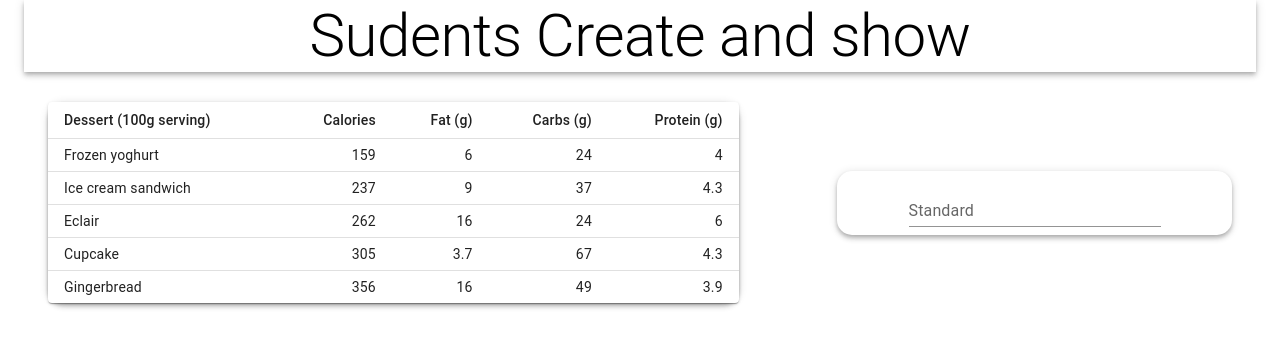
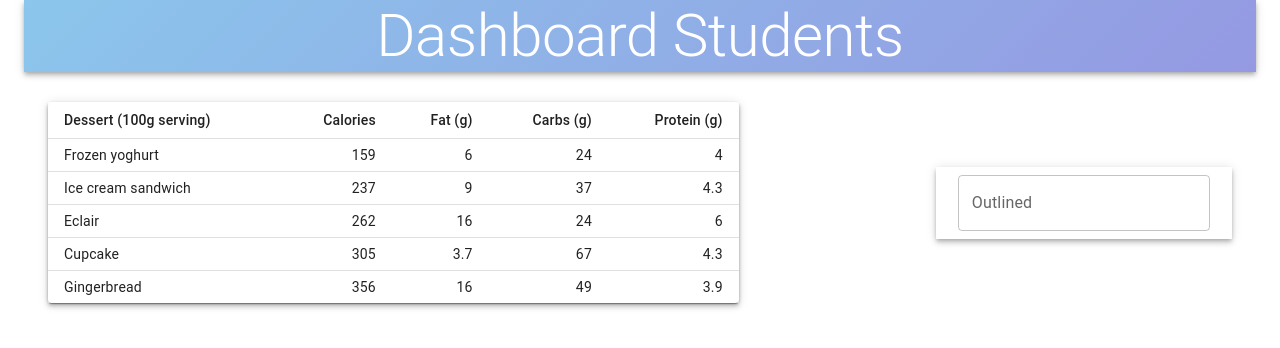
Before and after one commit to mohamedabcd/myProject-azure-fil-rouge, a React (Create React App) app in the folder client/: page / in a window 1280 px wide. Shown: the top 348 px of the page. Built offline with nearby package versions, Linux system fonts and the light colour scheme.

Commit message:
styling component appbar

```diff
--- a/client/package.json
+++ b/client/package.json
@@ -23,7 +23,7 @@
     "web-vitals": "^2.1.4"
   },
   "scripts": {
-    "start": "react-scripts start",
+    "start": "react-scripts --openssl-legacy-provider start",
     "build": "react-scripts build",
     "test": "react-scripts test",
     "eject": "react-scripts eject"
--- a/client/src/App.js
+++ b/client/src/App.js
@@ -11,10 +11,10 @@ function App() {
   const classes = makeStyles();
   return (
     <div className="App">
-      <Container maxWidth="lg">
-        <AppBar className={classes.appbar} position="static" color="inherit" >
+      <Container maxWidth="xl">
+        <AppBar className={classes.appbar} position="static" color="inherit"  >
           <Typography className={classes.heading} variant="h2" align="center">
-            Sudents Create and show
+            Dashboard Students
           </Typography>
         </AppBar>
         <Grow in>
@@ -25,8 +25,8 @@ function App() {
                   <Student/>
                 </AppBar>
               </Grid>
-              <Grid item xs={12} sm={4}>
-              <AppBar className={classes.appBar} position="static" color="inherit">
+              <Grid item xs={11} sm={3}>
+              <AppBar className={classes.appBarInput} position="static" color="inherit">
                   <CreateStudent/>
                 </AppBar>
               </Grid>
@@ -34,6 +34,7 @@ function App() {
           </Container>
         </Grow>
       </Container>
+
     </div>
   );
 }
--- a/client/src/components/createStudent/createStudent.js
+++ b/client/src/components/createStudent/createStudent.js
@@ -12,8 +12,8 @@ export default function BasicTextFields() {
       noValidate
       autoComplete="off"
     >
-      {/* <TextField id="outlined-basic" label="Outlined" variant="outlined" /> */}
-      <TextField id="standard-basic" label="Standard" variant="standard" />
+      <TextField id="outlined-basic" label="Outlined" variant="outlined" />
+      {/* <TextField id="standard-basic" label="Standard" variant="standard" /> */}
     </Box>
   );
 }
--- a/client/src/styles.js
+++ b/client/src/styles.js
@@ -2,16 +2,28 @@ import { makeStyles } from '@material-ui/core/styles';
 
 export default makeStyles(() => ({
     appBar: {
-        borderRadius: 15,
+
         margin: '30px 0',
         display: 'flex',
         flexDirection: 'column',
         justifyContent: 'center',
         alignItems: 'center',
-        marginBottom: '10rem',
         color:'#42a5f5',
 
 
-    }
+    },
+    heading: {
+        backgroundColor: " #8BC6EC",
+        backgroundImage: "linear-gradient(135deg, #8BC6EC 0%, #9599E2 100%)",
+        color:"white",
+
+    },
+
+    appBarInput:{
+        padding: "0px",
+
+
+    },
+
 
 }))
```
